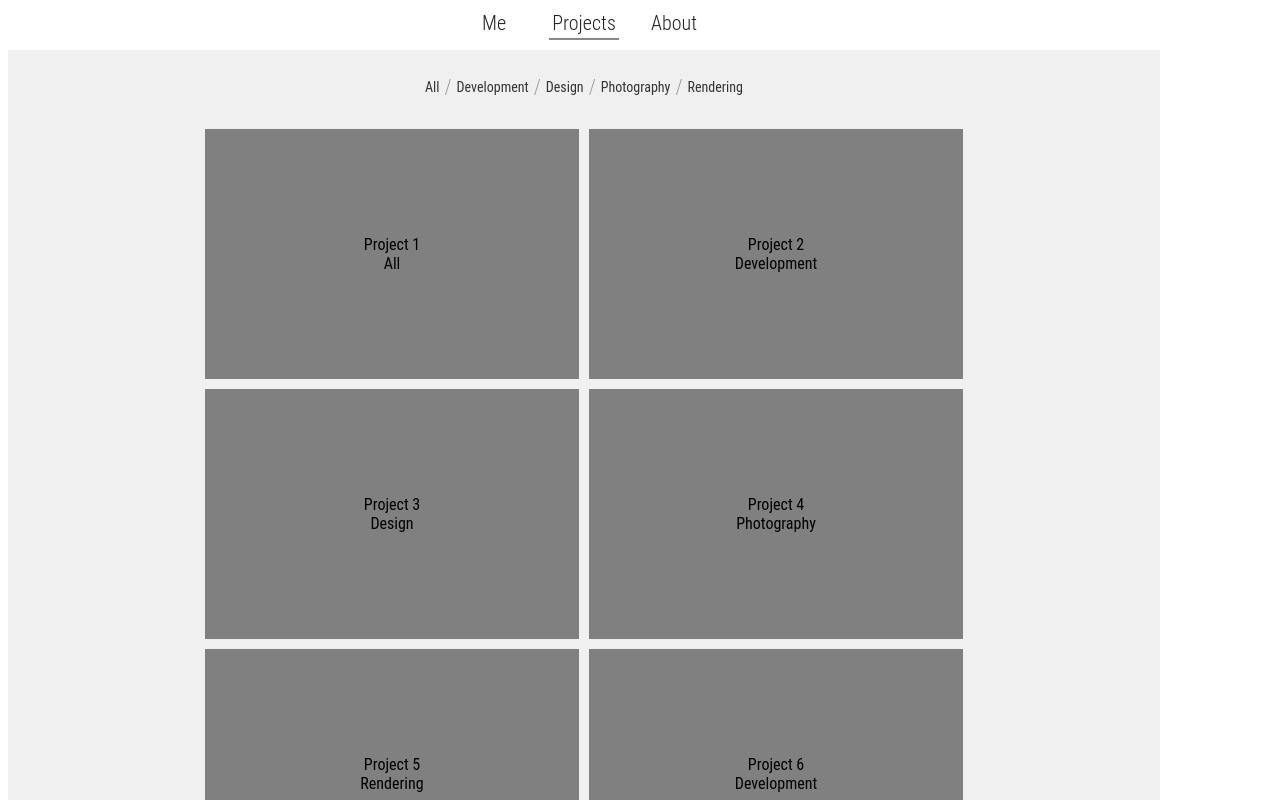
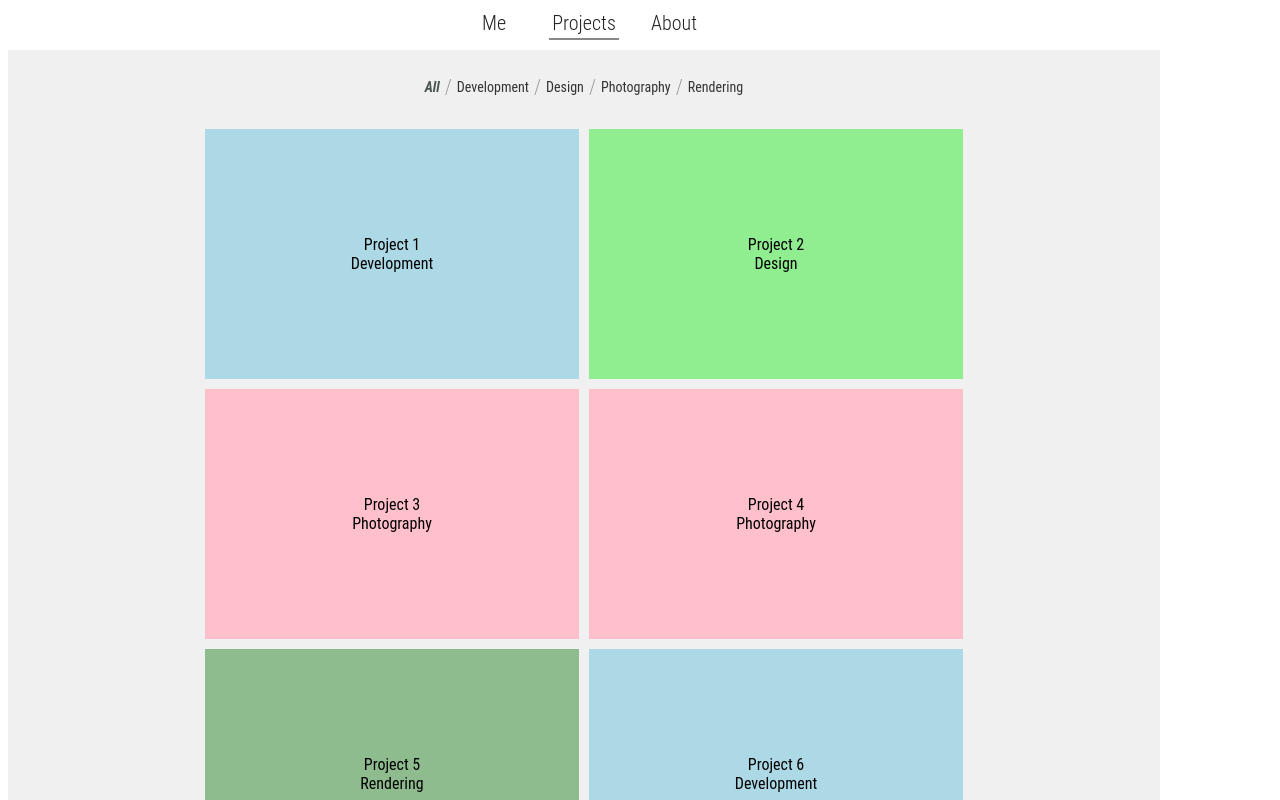
Before and after one commit to dontpressthat/chrisrau.ch, a React (Create React App) app in the folder client/: page /Projects in a window 1280 px wide. Shown: the top 800 px of the page. Built offline with nearby package versions, Linux system fonts and the light colour scheme; the HTML template or start-up script is replaced by a standard one.

Commit message:
Refactor / clean Projects page code

```diff
--- a/client/src/Pages/Projects/components/Categories.js
+++ b/client/src/Pages/Projects/components/Categories.js
@@ -16,23 +16,24 @@ const Wrapper = styled.div`
   align-items: center;
 `
 
-const Categories = ({ handleFilter, projects }) => {
+const Categories = ({ handleFilter, projects, active }) => {
 
   const uniqueItems = (elem, i, arr) => arr.indexOf(elem) === i;
-  const categories = projects.map(project => project.category).filter(
-    uniqueItems
-  );
+  const categories = projects.map(project => project.category).filter(uniqueItems);
 
   let count = 0;
 
   const categoryItems = categories.map(item => {
     count++;
+
     return count < categories.length ?
       <Wrapper key={count}>
         <StyledText
           size={14}
-          color='#333333'
-          weight={400}
+          color={item === active ? '#4a544e' : '#333333'}
+          weight={item === active ? 600 : 400}
+          fontStyle={item === active ? 'italic' : null}
+          hoverStyle='italic'
           cursor='crosshair'
           onClick={() => handleFilter(item)}
           disableHighlight={true}
@@ -55,8 +56,10 @@ const Categories = ({ handleFilter, projects }) => {
 
       <StyledText
         size={14}
-        color='#333333'
-        weight={400}
+        color={item === active ? '#4a544e' : '#333333'}
+        weight={active === item ? 600 : 400}
+        fontStyle={item === active ? 'italic' : null}
+        hoverStyle='italic'
         cursor='crosshair'
         onClick={() => handleFilter(item)}
         disableHighlight={true}
@@ -68,6 +71,27 @@ const Categories = ({ handleFilter, projects }) => {
 
   return (
     <Container>
+      <StyledText
+        size={14}
+        color={'All' === active ? '#4a544e' : '#333333'}
+        weight={active === 'All' ? 600 : 400}
+        fontStyle={'All' === active ? 'italic' : null}
+        hoverStyle='italic'
+        cursor='crosshair'
+        onClick={() => handleFilter('All')}
+        disableHighlight={true}>
+        All
+      </StyledText>
+      <div style={{ margin: '5px' }}>
+          <StyledText
+            size={20}
+            color='#999999'
+            weight={300}
+            cursor='default'
+            disableHighlight={true}>
+            /
+        </StyledText>
+        </div>
       {categoryItems}
     </Container>
   )
--- a/client/src/Pages/Projects/components/Tile.js
+++ b/client/src/Pages/Projects/components/Tile.js
@@ -12,7 +12,7 @@ const Container = styled.div`
   width: ${tileSize}px;
   height: ${tileSize}px;
   background-image: url(${props => props.image});
-  background-color: gray;
+  background-color: ${props => props.color};
   background-size: cover;
   margin: 5px;
   &:hover {
@@ -28,8 +28,18 @@ const TextWrapper = styled.div`
 `
 
 const Tile = ({ image, name, category }) => {
+  let color = 'gray';
+  if (category === 'Development') {
+    color = 'lightblue'
+  } else if (category === 'Design') {
+    color = 'lightgreen'
+  } else if (category === 'Photography') {
+    color = 'pink'
+  } else if (category === 'Rendering') {
+    color = 'darkseagreen'
+  }
   return (
-    <Container image={image}>
+    <Container image={image} color={color}>
       <TextWrapper>
         <StyledText>{name}</StyledText>
         <StyledText>{category}</StyledText>
--- a/client/src/Pages/Projects/index.js
+++ b/client/src/Pages/Projects/index.js
@@ -39,7 +39,7 @@ const Projects = () => {
       <StyledFlex.Row position=''>
         <StyledFlex.Col size={1} />
         <StyledFlex.Col size={4}>
-          <Categories handleFilter={handleFilter} projects={projectList} />
+          <Categories handleFilter={handleFilter} projects={projectList} active={activeCategory} />
           <TileGrid>
             <ProjectItems projects={projectList} showCategory={activeCategory} />
           </TileGrid>
--- a/client/src/Pages/Projects/projectList.js
+++ b/client/src/Pages/Projects/projectList.js
@@ -1,7 +1,7 @@
 const projectList = [
-  { name: 'Project 1', category: 'All', image: '' },
-  { name: 'Project 2', category: 'Development', image: '' },
-  { name: 'Project 3', category: 'Design', image: '' },
+  { name: 'Project 1', category: 'Development', image: '' },
+  { name: 'Project 2', category: 'Design', image: '' },
+  { name: 'Project 3', category: 'Photography', image: '' },
   { name: 'Project 4', category: 'Photography', image: '' },
   { name: 'Project 5', category: 'Rendering', image: '' },
   { name: 'Project 6', category: 'Development', image: '' },
--- a/client/src/global-components/styled-components/StyledText.js
+++ b/client/src/global-components/styled-components/StyledText.js
@@ -3,7 +3,7 @@ import styled from 'styled-components';
 const StyledText = styled.a`
   font-family: ${props => props.font || "'Roboto Condensed', sans-serif"};
   font-size: ${props => props.size}px;
-  font-Weight: ${props => props.weight};
+  font-weight: ${props => props.weight};
   font-style: ${props => props.fontStyle};
   text-decoration: ${props => props.decoration};
   color: ${props => props.color};
@@ -11,6 +11,7 @@ const StyledText = styled.a`
   user-select: ${props => props.disableHighlight === true ? 'none' : null};
   &:hover {
     cursor: ${props => props.cursor};
+    font-style: ${props => props.hoverStyle};
   }
 
   @media only screen and (max-width: 960px) {
--- a/public/index.html
+++ b/public/index.html
@@ -14,6 +14,9 @@
       height: 90vh;
       min-height: 700px;
     }
+    body {
+      overflow-y: scroll;
+    }
   </style>
 </head>
 <body>
```
Also changed, not shown: public/bundle.js.
